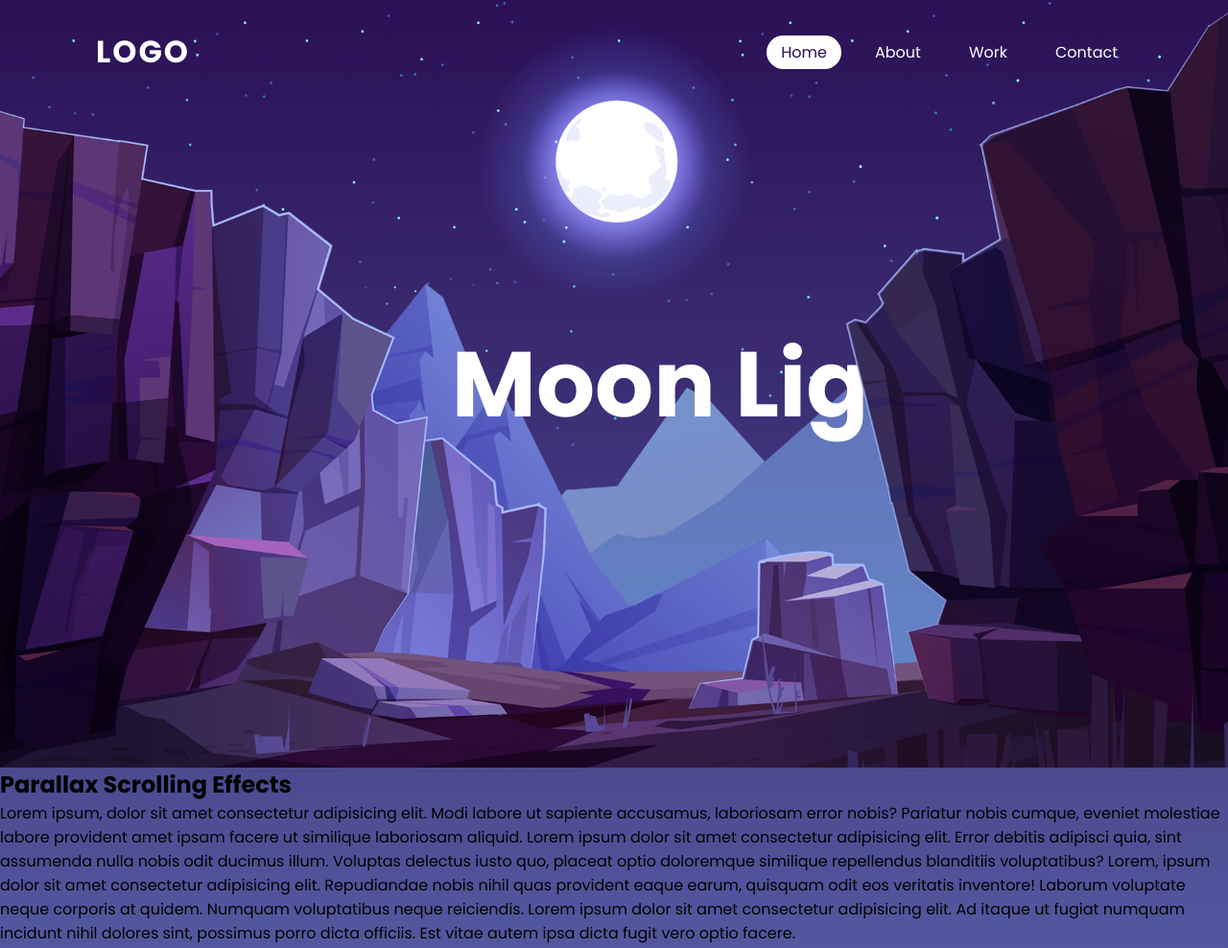
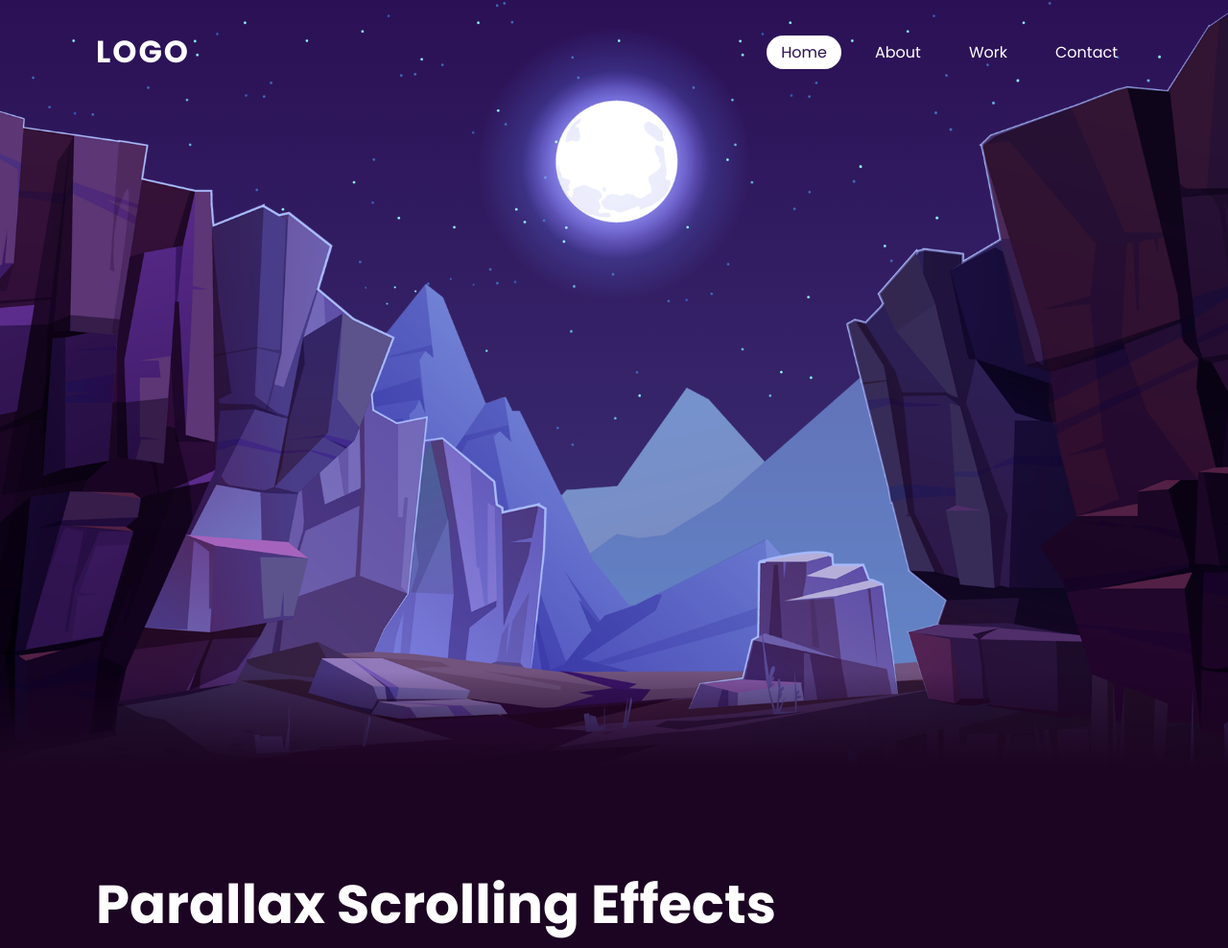
Before and after one commit to atharvabharambe/Moonlight, a plain HTML site: page index.html in a window 1280 px wide. Shown: the top 988 px of the page at 96% size. Drawn offline with Linux system fonts and the light colour scheme.

Commit message:
Final styling modified

```diff
--- a/style.css
+++ b/style.css
@@ -5,11 +5,13 @@
     padding: 0;
     box-sizing: border-box;
     font-family:'Poppins', sans-serif;
+    scroll-behavior: smooth;
 }
 
 body{
     min-height: 100vh;
     background: linear-Gradient(#2b1055 , #7597de);
+    overflow-x: hidden;
 }
 
 header{
@@ -64,6 +66,17 @@ section{
     display: flex;
     justify-content: center;
     align-items: center;
+    overflow: hidden;
+}
+
+section::before{
+    content: '';
+    position: absolute;
+    bottom: 0;
+    width: 100%;
+    height: 100px;
+    background: linear-gradient(to top, #1c0522, transparent);
+    z-index: 1000;
 }
 
 section img{
@@ -73,6 +86,7 @@ section img{
     width: 100%;
     height: 100%;
     object-fit: cover;
+    pointer-events: none;
 }
 
 section img#moon{
@@ -85,9 +99,27 @@ section img#mountains_front{
 
 #text{
     position: absolute;
+    right: -350px;
     color: #fff;
     white-space: nowrap;
     font-size: 7.5vw;
     z-index: 9;
-    transform: translate(100px);
+
 }
+
+.sec{
+    position: relative;
+    padding: 100px;
+    background: #1c0522;
+}
+.sec h2{
+    font-size: 3.5em;
+    margin-bottom: 10px;
+    color: #fff;
+
+}
+
+.sec p{
+    font-size: 1.2em;
+    color: #fff;
+}
```
